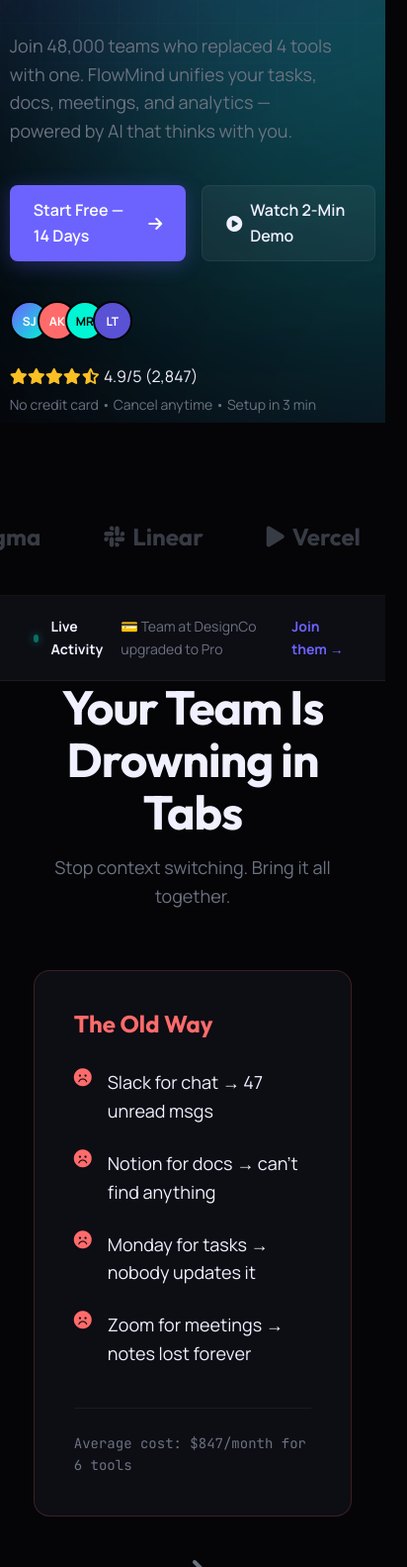
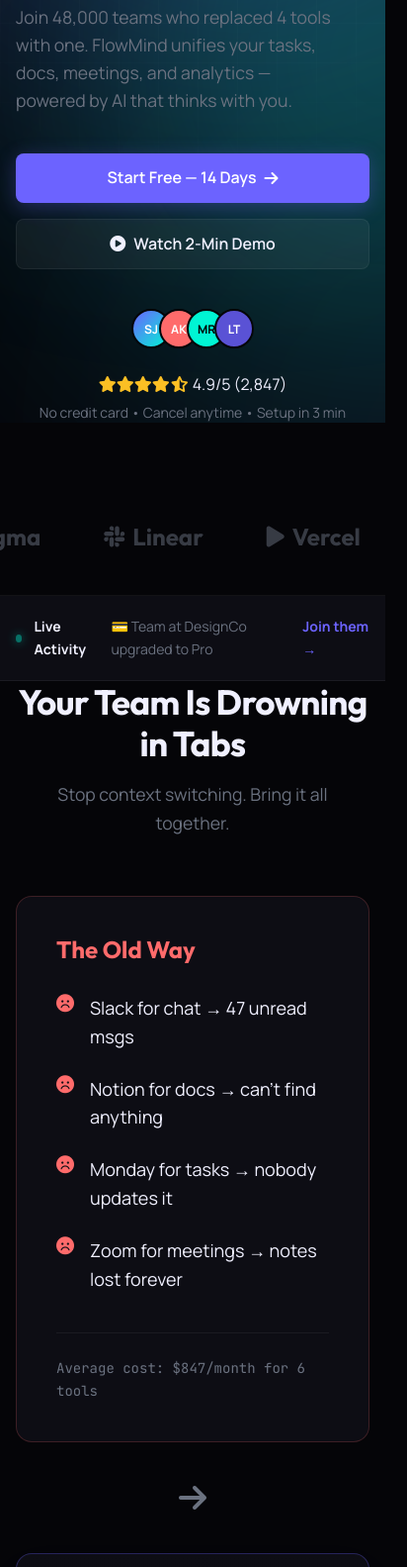
Before and after one commit to SynXCloud/FlowMind, a plain HTML site: page index.html in a window 390 px wide. Shown: the part 417-2000 px from the top of the page at 99% size, 412 px wide, since content can reach past the window. Drawn offline with Linux system fonts and the light colour scheme.

Commit message:
style: fix mobile responsiveness via media queries

```diff
--- a/assets/css/style.css
+++ b/assets/css/style.css
@@ -483,3 +483,48 @@
             .timeline { flex-direction: column; gap: 40px; }
             .timeline::before { display: none; }
         }
+
+/* Mobile Safeties */
+@media (max-width: 768px) {
+    html, body {
+        overflow-x: hidden !important;
+        width: 100%;
+        position: relative;
+    }
+    .container {
+        width: 100% !important;
+        padding: 0 16px !important;
+        box-sizing: border-box !important;
+    }
+    .hero-title { font-size: 2.2rem !important; line-height: 1.2 !important; }
+    .hero-desc { font-size: 1.1rem !important; }
+    .hero-ctas, .trust-row, .footer-top, .footer-bottom, .tabs-nav {
+        flex-direction: column !important;
+        align-items: center !important;
+        text-align: center !important;
+    }
+    .tab-btn, .btn, .email-form input, .email-form button {
+        width: 100% !important;
+        max-width: 100% !important;
+    }
+    .email-form {
+        flex-direction: column !important;
+        margin: 20px 0 !important;
+    }
+    .api-card, .price-card, .col-card, .timeline-content-box {
+        width: 100% !important;
+        max-width: 100% !important;
+        margin-left: 0 !important;
+        margin-right: 0 !important;
+        box-sizing: border-box !important;
+    }
+    .ring-1, .ring-2, .ring-3 { display: none !important; }
+    .orbit-container { height: auto !important; padding: 40px 0 !important; }
+    .nav-links, .nav-actions { display: none !important; }
+    .mobile-menu-btn { display: block !important; }
+    .mockup-wrapper { display: none !important; }
+    .comparison-grid, .pricing-grid, .metrics-grid, .faq-grid {
+        grid-template-columns: 1fr !important;
+    }
+    .aurora-bg { overflow: hidden; width: 100%; }
+}
```
